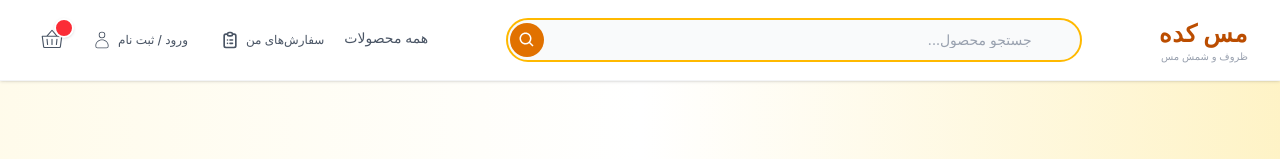
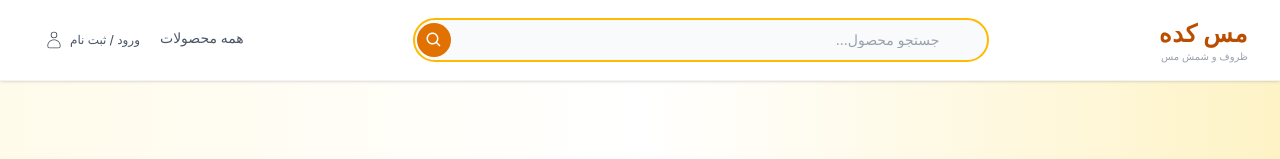
Before and after one commit to alietebarian/myShop, a React (Vite) app in the folder client/: page / in a window 1280 px wide. Shown: the top 159 px of the page. Built offline with nearby package versions, Linux system fonts and the light colour scheme; no server answers.

Commit message:
finish header

```diff
--- a/client/src/app/layout/header/Header.tsx
+++ b/client/src/app/layout/header/Header.tsx
@@ -73,7 +73,8 @@ function Header() {
               </Link>
             ) : null
           }
-
+          {
+            token && (
               <Link
                 to="/orders"
                 className="hidden md:flex items-center gap-1.5 px-3 py-1.5 rounded-full hover:bg-gray-50 transition-all group"
@@ -84,6 +85,8 @@ function Header() {
                 </span>
                 <HiOutlineClipboardList className="text-gray-600 text-xl group-hover:text-amber-700 transition-colors" />
               </Link>
+            )
+          }
 
           {/* Login / logout */}
           {token ? (
@@ -106,6 +109,8 @@ function Header() {
           )}
 
           {/* Cart */}
+          {
+            token && (
               <Link
                 to="/cart"
                 className="relative p-2 rounded-full hover:bg-gray-50 transition-all group"
@@ -116,6 +121,8 @@ function Header() {
                   {cartItem?.items.length}
                 </span>
               </Link>
+            )
+          }
         </div>
       </div>
     </header>
```
Lines whose indentation alone changed are shown as unchanged.
